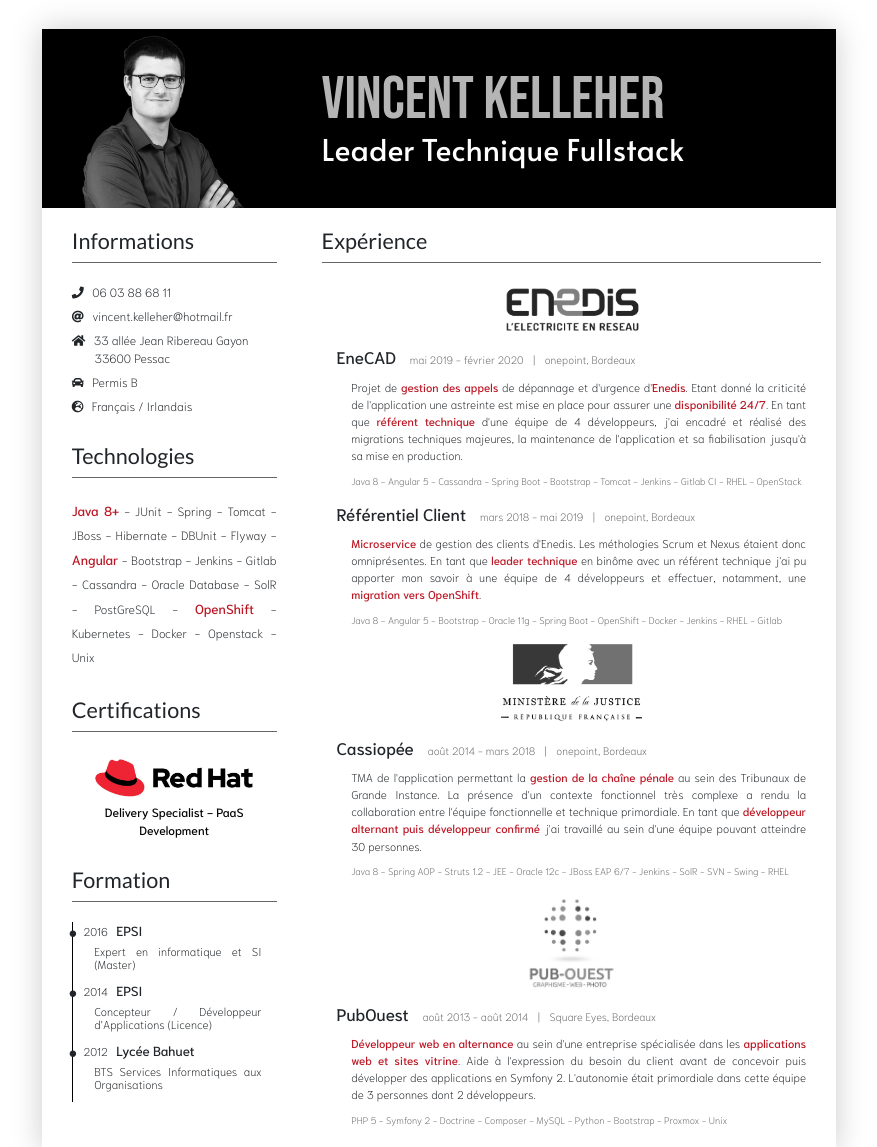
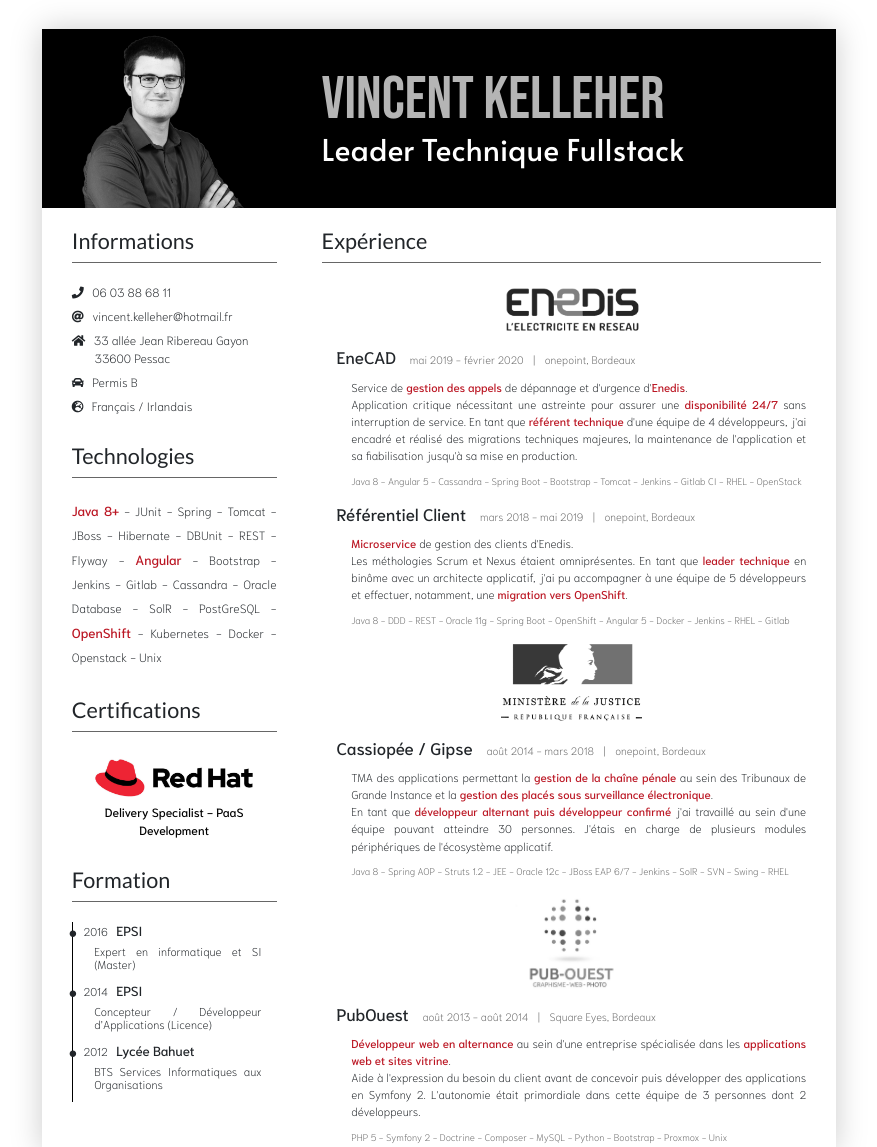
Before and after one commit to k2r79/resume, a website: page index.html in a window 1280 px wide. Shown: the top 1147 px of the page, without its empty margins (201-1078 px from the left). Drawn offline with nearby package versions, Linux system fonts and the light colour scheme.

Commit message:
fix(experience): Changing descriptions

```diff
--- a/index.html
+++ b/index.html
@@ -47,6 +47,7 @@
                             JBoss -
                             Hibernate -
                             DBUnit -
+                            REST -
                             Flyway -
                             <strong>Angular</strong> -
                             Bootstrap -
@@ -99,8 +100,8 @@
                         <h1>EneCAD</h1>
                         <h2>mai 2019 - février 2020 <span>|</span> onepoint, Bordeaux</h2>
                         <p>
-                            Projet de <strong>gestion des appels</strong> de dépannage et d'urgence d'<strong>Enedis</strong>.
-                            Etant donné la criticité de l'application une astreinte est mise en place pour assurer une <strong>disponibilité 24/7</strong>.
+                            Service de <strong>gestion des appels</strong> de dépannage et d'urgence d'<strong>Enedis</strong>.<br>
+                            Application critique nécessitant une astreinte pour assurer une <strong>disponibilité 24/7</strong> sans interruption de service.
                             En tant que <strong>référent technique</strong> d'une équipe de 4 développeurs, j'ai encadré et réalisé des migrations techniques majeures, la maintenance de l'application et sa fiabilisation jusqu'à sa mise en production.
                             <span class="technologies">Java 8 - Angular 5 - Cassandra - Spring Boot - Bootstrap - Tomcat - Jenkins - Gitlab CI - RHEL - OpenStack</span>
                         </p>
@@ -109,20 +110,20 @@
                         <h1>Référentiel Client</h1>
                         <h2>mars 2018 - mai 2019 <span>|</span> onepoint, Bordeaux</h2>
                         <p>
-                            <strong>Microservice</strong> de gestion des clients d'Enedis.
-                            Les méthologies Scrum et Nexus étaient donc omniprésentes.
-                            En tant que <strong>leader technique</strong> en binôme avec un référent technique j'ai pu apporter mon savoir à une équipe de 4 développeurs et effectuer, notamment, une <strong>migration vers OpenShift</strong>.
-                            <span class="technologies">Java 8 - Angular 5 - Bootstrap - Oracle 11g - Spring Boot - OpenShift - Docker - Jenkins - RHEL - Gitlab</span>
+                            <strong>Microservice</strong> de gestion des clients d'Enedis.<br>
+                            Les méthologies Scrum et Nexus étaient omniprésentes.
+                            En tant que <strong>leader technique</strong> en binôme avec un architecte applicatif, j'ai pu accompagner à une équipe de 5 développeurs et effectuer, notamment, une <strong>migration vers OpenShift</strong>.
+                            <span class="technologies">Java 8 - DDD - REST - Oracle 11g - Spring Boot - OpenShift - Angular 5 - Docker - Jenkins - RHEL - Gitlab</span>
                         </p>
                     </div>
                     <div class="col-12 experience">
                         <img width="30%" src="images/justice_logo.png" />
-                        <h1>Cassiopée</h1>
+                        <h1>Cassiopée / Gipse</h1>
                         <h2>août 2014 - mars 2018 <span>|</span> onepoint, Bordeaux</h2>
                         <p>
-                            TMA de l'application permettant la <strong>gestion de la chaîne pénale</strong> au sein des Tribunaux de Grande Instance.
-                            La présence d'un contexte fonctionnel très complexe a rendu la collaboration entre l'équipe fonctionnelle et technique primordiale.
+                            TMA des applications permettant la <strong>gestion de la chaîne pénale</strong> au sein des Tribunaux de Grande Instance et la <strong>gestion des placés sous surveillance électronique</strong>.<br>
                             En tant que <strong>développeur alternant puis développeur confirmé</strong> j'ai travaillé au sein d'une équipe pouvant atteindre 30 personnes.
+                            J'étais en charge de plusieurs modules périphériques de l'écosystème applicatif.
                             <span class="technologies">Java 8 - Spring AOP - Struts 1.2 - JEE - Oracle 12c - JBoss EAP 6/7 - Jenkins - SolR - SVN - Swing - RHEL</span>
                         </p>
                     </div>
@@ -131,7 +132,7 @@
                         <h1>PubOuest</h1>
                         <h2>août 2013 - août 2014 <span>|</span> Square Eyes, Bordeaux</h2>
                         <p>
-                            <strong>Développeur web en alternance</strong> au sein d'une entreprise spécialisée dans les <strong>applications web et sites vitrine</strong>.
+                            <strong>Développeur web en alternance</strong> au sein d'une entreprise spécialisée dans les <strong>applications web et sites vitrine</strong>.<br>
                             Aide à l'expression du besoin du client avant de concevoir puis développer des applications en Symfony 2.
                             L'autonomie était primordiale dans cette équipe de 3 personnes dont 2 développeurs.
                             <span class="technologies">PHP 5 - Symfony 2 - Doctrine - Composer - MySQL - Python - Bootstrap - Proxmox - Unix</span>
```
